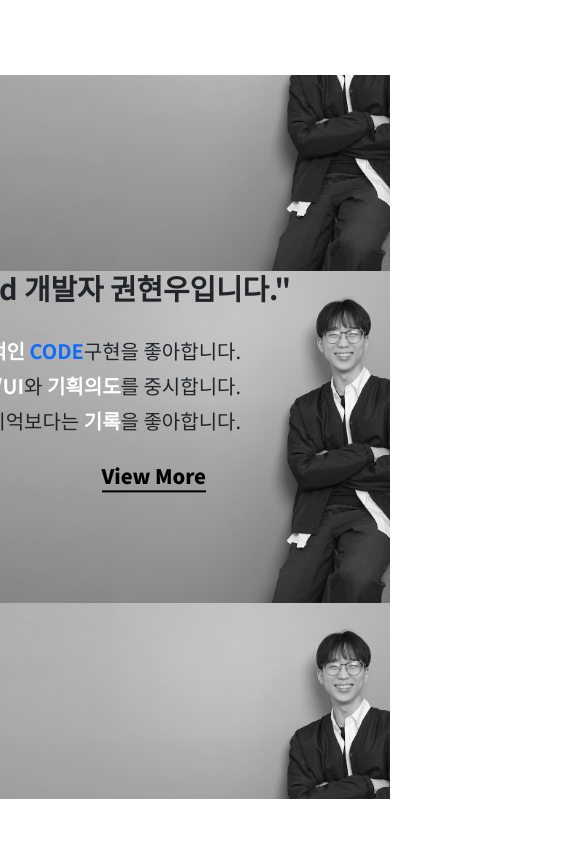
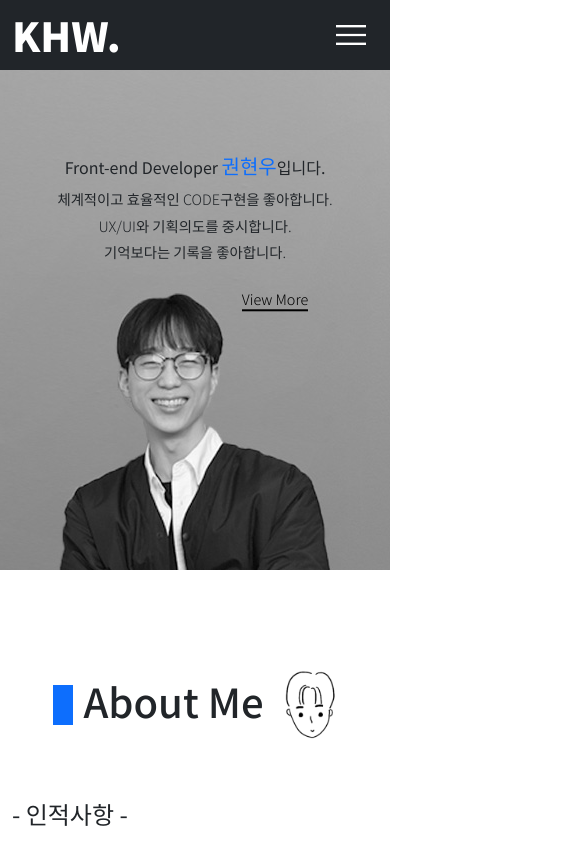
Before and after one commit to lbaku89/portfolio-react-220418, a React (Create React App) app in the folder front/: page / in a window 390 px wide. Shown: the top 844 px of the page, 585 px wide, since content can reach past the window. Built offline with nearby package versions, Linux system fonts and the light colour scheme.

Commit message:
220412 navibar completion + working on AboutMe.js ..

```diff
--- a/front/public/css/khwStyle.css
+++ b/front/public/css/khwStyle.css
@@ -54,6 +54,27 @@ html {
   text-decoration: none !important;
 }
 
+#NaviNavbarToggler {
+  color: rgba(255, 255, 255, 0) !important;
+}
+
+#NaviNavbarToggler:focus {
+  -webkit-box-shadow: none !important;
+          box-shadow: none !important;
+}
+
+.navbar-toggler {
+  border: none !important;
+}
+
+.navbar-toggler .navbar-toggler-icon {
+  background-image: url("/img/icon/m_menu.png") !important;
+}
+
+.navbar-toggler:hover {
+  border: none, !important;
+}
+
 .navLogo {
   font-size: 2.5rem !important;
   font-weight: 900;
@@ -81,21 +102,30 @@ html {
 }
 
 .NaviNavLink {
-  -webkit-transition: 0.5s !important;
-  transition: 0.5s !important;
+  color: white !important;
 }
 
 .NaviNavLink:hover {
-  -webkit-transform: translateY(10px);
-          transform: translateY(10px);
-  color: black;
-  font-weight: 500;
+  color: #0D6EFD !important;
 }
 
 /* 테블릿 */
 /* 스마트폰 */
+@media (max-width: 767.78px) {
+  #NaviCollapse {
+    -ms-flex-preferred-size: 100% !important;
+        flex-basis: 100% !important;
+    -webkit-box-flex: 1 !important;
+        -ms-flex-positive: 1 !important;
+            flex-grow: 1 !important;
+  }
+  #NaviCollapse .NaviNavLink {
+    font-size: 0.9rem;
+  }
+}
+
 .MainPageMainImgWrap {
-  margin-top: 75px;
+  margin-top: 70px;
   width: auto;
   height: 912px;
   background-image: url("/img/mainimg1920x912.jpg");
@@ -113,7 +143,7 @@ html {
 
 .MainPageMainImgWrap > .MainPageTxtWrap h3 {
   font-size: 3rem;
-  font-weight: 700;
+  font-weight: 300;
   margin-bottom: 30px;
 }
 
@@ -121,6 +151,7 @@ html {
   font-size: 1.5rem;
   margin-right: 30px;
   margin-bottom: 5px;
+  font-weight: 300;
 }
 
 .MainPageMainImgWrap > .MainPageTxtWrap p:last-child {
@@ -131,7 +162,7 @@ html {
 
 .MainPageMainImgWrap > .MainPageTxtWrap p:last-child a {
   color: black;
-  font-weight: 900;
+  font-weight: 300;
   border-bottom: 2px solid black;
 }
 
@@ -148,28 +179,65 @@ html {
     margin-top: 50px;
     font-size: 1.8rem;
     width: 480px;
+    font-weight: 400;
+    margin-right: 28px;
+  }
+  .MainPageMainImgWrap > .MainPageTxtWrap h3 span {
+    font-size: 2rem;
   }
   .MainPageMainImgWrap > .MainPageTxtWrap p {
     font-size: 1.25rem;
-    margin-right: 50px;
+    margin-right: 60px;
   }
   .MainPageMainImgWrap > .MainPageTxtWrap p:last-child a {
     margin-right: 45px;
   }
 }
 
-/* 스마트폰 */
 @media (max-width: 767.78px) {
   .MainPageMainImgWrap {
+    background-color: #C2C2C2;
+    background-repeat: no-repeat;
+    height: 500px;
     width: auto;
-    background-image: url("/img/mainImg2_mobile.jpg");
-    background-position: center;
-    background-size: 100% auto;
+    background-image: url("/img/mainImg_mobile.jpg");
+    background-position: bottom;
+    background-size: auto;
+  }
+  .MainPageMainImgWrap > .MainPageTxtWrap {
+    -webkit-transform: translate(-50%, -95%);
+            transform: translate(-50%, -95%);
+  }
+  .MainPageMainImgWrap > .MainPageTxtWrap h3 span {
+    font-size: 2.25rem;
+  }
+}
+
+@media (max-width: 575.8px) {
+  .MainPageMainImgWrap > .MainPageTxtWrap {
+    -webkit-transform: translate(-50%, -105%);
+            transform: translate(-50%, -105%);
+    text-align: center;
+  }
+  .MainPageMainImgWrap > .MainPageTxtWrap h3 {
+    width: 310px;
+    font-size: 1rem;
+    margin-bottom: 10px;
+    margin-right: 0;
+  }
+  .MainPageMainImgWrap > .MainPageTxtWrap h3 span {
+    font-size: 1.25rem;
+  }
+  .MainPageMainImgWrap > .MainPageTxtWrap p {
+    font-size: 0.9rem;
+    margin-right: 0px;
+  }
+  .MainPageMainImgWrap > .MainPageTxtWrap p:last-child a {
+    margin-right: -200px;
   }
 }
 
 #AboutMeWrap {
-  height: 1060px;
   background-color: white;
   padding-top: 100px;
   padding-bottom: 100px;
@@ -199,10 +267,6 @@ html {
 
 #AboutMeWrap #AboutMeTitleBox img {
   height: 70px;
-}
-
-#AboutMeWrap #AboutMeLeftDiv {
-  margin-right: 100px;
 }
 
 #AboutMeWrap #AboutMeLeftDiv div:first-child p {
@@ -254,7 +318,7 @@ html {
 
 #AboutMeWrap #AboutMeRightDiv #AboutMeSkillUl li .AboutMeSkillgraphBox {
   height: 40px;
-  width: 400px;
+  width: auto;
   padding-left: 10px;
 }
 
--- a/front/public/css/khwStyle.scss
+++ b/front/public/css/khwStyle.scss
@@ -52,9 +52,24 @@ html{
 }
 
 // Navi Component
+#NaviNavbarToggler{
+  color: rgba(255,255,255,0) !important;
+}
+#NaviNavbarToggler:focus{
+  box-shadow: none !important;
+}
+.navbar-toggler{ border: none !important;
+  .navbar-toggler-icon{
+    background-image:
+    url("/img/icon/m_menu.png") !important;}
+}
+.navbar-toggler:hover {
+  border: none, !important;;
+}
+
 .navLogo{ font-size: 2.5rem !important;
           font-weight: 900;}
-#NaviNavbar{ padding-top: 0; padding-bottom: 0; transition: 1s; }
+#NaviNavbar{ padding-top: 0; padding-bottom: 0; transition: 1s;}
 .NaviNavUp{top:-70px !important;} // Scrooll down 시 Navi 사라지게 함
 #NaviCollapse{
   flex: unset;
@@ -65,10 +80,9 @@ html{
     font-size: 1.25rem;
   }
 }
-.NaviNavLink{transition: 0.5s !important;}
-.NaviNavLink:hover {transform: translateY(10px);
-  color: black;
-  font-weight: 500;
+.NaviNavLink{ color: white !important}
+.NaviNavLink:hover {
+  color: #0D6EFD !important;
 }
 
 /* 테블릿 */
@@ -78,13 +92,19 @@ html{
 
 /* 스마트폰 */
 @media (max-width:767.78px){
-
+  #NaviCollapse{
+    flex-basis: 100% !important;
+    flex-grow: 1 !important;
+    .NaviNavLink{
+      font-size: 0.9rem;
+    }
+  }
 }
 
 
 // MainPage Component
 .MainPageMainImgWrap{
-  margin-top: 75px;
+  margin-top: 70px;
   width: auto;
   height: 912px;
   background-image: url('/img/mainimg1920x912.jpg');
@@ -97,10 +117,10 @@ html{
   left: 50%;
   transform: translate(-80%,-80%);
   text-align: end;
-  h3{font-size: 3rem; font-weight: 700; margin-bottom: 30px;}
-  p{font-size: 1.5rem; margin-right: 30px; margin-bottom: 5px;}
+  h3{font-size: 3rem; font-weight: 300; margin-bottom: 30px;}
+  p{font-size: 1.5rem; margin-right: 30px; margin-bottom: 5px; font-weight: 300;}
   p:last-child{margin-bottom: 0; margin-top: 25px; margin-right: 40px;
-    a{color: black; font-weight: 900; border-bottom: 2px solid black;}
+    a{color: black; font-weight: 300; border-bottom: 2px solid black;}
   }
 }
 
@@ -117,28 +137,69 @@ html{
   .MainPageMainImgWrap>.MainPageTxtWrap{
     h3{margin-top :50px;
       font-size:1.8rem;
-      width:480px;}
+      width:480px;
+      font-weight: 400;
+      margin-right: 28px;
+      span{font-size: 2rem;}}
     p{font-size: 1.25rem;
-      margin-right:50px;}
+      margin-right:60px;}
     p:last-child{
       a{margin-right: 45px;}
     }
   }
 }
 
-/* 스마트폰 */
+// Mobile 가로
 @media (max-width:767.78px) {
 .MainPageMainImgWrap{
+  background-color: #C2C2C2;
+  background-repeat: no-repeat;
+  height: 500px;
   width: auto;
-  background-image: url('/img/mainImg2_mobile.jpg');
-  background-position: center;
-  background-size: 100% auto;
+  background-image: url('/img/mainImg_mobile.jpg');
+  background-position: bottom;
+  background-size: auto
+  }
+.MainPageMainImgWrap>.MainPageTxtWrap{
+  transform:translate( -50%, -95% );
+  h3{
+    span{
+      font-size: 2.25rem;
+    }
   }
 }
 
+}
 
-// AboutMe Component
-#AboutMeWrap{height: 1060px; background-color: white; padding-top: 100px; padding-bottom: 100px;
+// Mobile 세로
+@media (max-width:575.8px) {
+  .MainPageMainImgWrap>.MainPageTxtWrap{
+    transform:translate( -50%, -105% );
+    text-align: center ;
+    h3{
+      width: 310px;
+      font-size:1rem;
+      margin-bottom: 10px;
+      margin-right: 0;
+      span{
+        font-size: 1.25rem;
+      }
+    }
+    p{font-size: 0.9rem;
+      margin-right:0px;
+
+    }
+    p:last-child{
+      a{margin-right: -200px;
+      }
+    }
+  }
+  }
+
+
+
+///////////////// AboutMe Component
+#AboutMeWrap{background-color: white; padding-top: 100px; padding-bottom: 100px;
   #AboutMeTitleBox{
     align-items: center;
     justify-content: center;
@@ -149,7 +210,7 @@ html{
   }
 
   #AboutMeLeftDiv{
-    margin-right: 100px;
+
     div:first-child{
       p{font-size: 1.5rem;}
       ul{padding-left: 15px;}
@@ -173,7 +234,7 @@ html{
           .AboutMeIcon{height: 40px; margin-bottom: 20px; margin-right: 0; display: block;}
         }
 
-        .AboutMeSkillgraphBox{height: 40px; width: 400px; padding-left: 10px;
+        .AboutMeSkillgraphBox{height: 40px; width: auto; padding-left: 10px;
           p{height: 30px; margin-bottom: 0;}
           .graph{width: 100%;  margin-bottom:5px; height:5px; background-color: #ccc;
             span{width: 90%; height: 100%; background-color: black; display: block;
--- a/front/src/components/MainPage.js
+++ b/front/src/components/MainPage.js
@@ -4,10 +4,10 @@ export default function MainPage() {
   return (
     <div className='MainPageMainImgWrap position-relative'>
       <div className='MainPageTxtWrap position-absolute'>
-        <h3>"Front-end 개발자 권현우입니다."</h3>
-        <p><span className='white fw-bold'>체계적</span>이고 <span className='white fw-bold'>효율적인</span> <span className='primary fw-bold'>CODE</span>구현을 좋아합니다.</p>
-        <p><span className='white fw-bold'>UX/UI</span>와 <span className='white fw-bold'>기획의도</span>를  중시합니다.</p>
-        <p>기억보다는 <span className='white fw-bold'>기록</span>을 좋아합니다.</p>
+        <h3>Front-end Developer <span className='primary'>권현우</span>입니다.</h3>
+        <p>체계적이고 효율적인 CODE구현을 좋아합니다.</p>
+        <p>UX/UI와 기획의도를  중시합니다.</p>
+        <p>기억보다는 기록을 좋아합니다.</p>
         <p><a href='#AboutMe'>View More</a></p>
       </div>
     </div>
--- a/front/src/components/Navi.js
+++ b/front/src/components/Navi.js
@@ -3,9 +3,24 @@ import $ from 'jquery';
 
 // react Component import
 import { Navbar, NavbarBrand, NavbarToggler, Collapse, Nav, NavItem, NavLink, UncontrolledDropdown,
-        } from 'reactstrap';
+  DropdownToggle, DropdownMenu,DropdownItem,
+} from 'reactstrap';
 
 export default class Header extends Component {
+
+
+  constructor(props){
+    super(props);
+    this.state = {
+      collapsed:false
+    }
+  }
+
+  toggle = () => {
+    this.setState(
+      {collapsed:!this.state.collapsed}
+    )
+  }
 
   render() {
 
@@ -50,20 +65,22 @@ export default class Header extends Component {
 
 
     return (
+
       <div id="NaviWrap">
         <Navbar
-          color="light"
+          color="dark"
+          dark
           container="sm"
           expand="md"
           fixed="top"
-          light
           id='NaviNavbar'
         >
           <NavbarBrand href="/" className='navLogo'>
             KHW.
           </NavbarBrand>
-          <NavbarToggler onClick={function noRefCheck(){}} />
-          <Collapse navbar id="NaviCollapse">
+          <NavbarToggler id="NaviNavbarToggler" onClick={this.toggle}
+           />
+          <Collapse id="NaviCollapse"  navbar isOpen={this.state.collapsed}>
             <Nav
               className="me-auto"
               navbar
@@ -71,22 +88,22 @@ export default class Header extends Component {
             >
               <NavItem>
                 <NavLink href="/components/" className='NaviNavLink'>
-                  About me
+                  ABOUT ME
                 </NavLink>
               </NavItem>
               <NavItem>
                 <NavLink href="https://github.com/reactstrap/reactstrap" className='NaviNavLink'>
-                  Portfolio
+                  PORTFOLIO
                 </NavLink>
               </NavItem>
               <NavItem>
                 <NavLink href="/components/" className='NaviNavLink'>
-                  Pre Interview
+                  PRE INTERVIEW
                 </NavLink>
               </NavItem>
               <NavItem>
                 <NavLink href="https://github.com/reactstrap/reactstrap" className='NaviNavLink'>
-                  Contact me
+                  CONTACT ME
                 </NavLink>
               </NavItem>
               <UncontrolledDropdown
```
Also changed, not shown: front/src/components/AboutMe.js (+9 -8 lines), front/public/css/khwStyle.min.css, front/public/css/khwStyle.module.css, front/public/img/icon/m_menu.png (added), front/public/img/mainImg_mobile.jpg.
